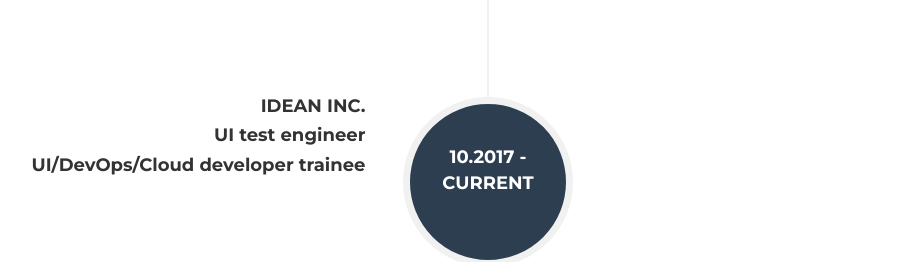
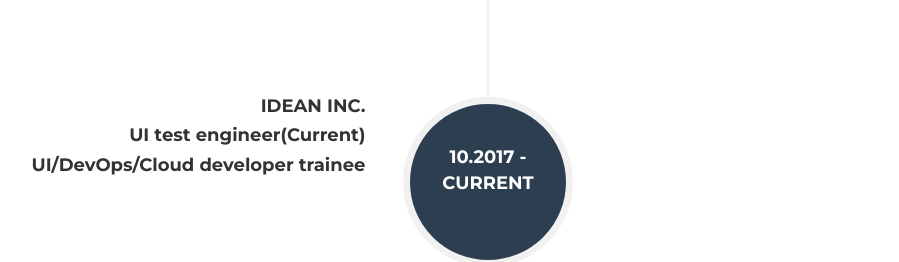
Before and after one commit to surajneupane55/my-portfolio, a website: page index.html in a window 1280 px wide. Shown: the part 1780-2042 px from the top of the page, without its empty margins (152-1051 px from the left). Drawn offline with nearby package versions, Linux system fonts and the light colour scheme.

```diff
--- a/index.html
+++ b/index.html
@@ -184,7 +184,7 @@
                             <div class="timeline-panel">
                                 <div class="timeline-heading">
                                     <h4><strong class="text-center">Idean Inc.</strong></h4>
-                                    <h4 class="subheading">UI test engineer</h4>
+                                    <h4 class="subheading">UI test engineer(Current)</h4>
                                     <h4 class="subheading">UI/DevOps/Cloud developer trainee</h4>
 
                                 </div>
```
